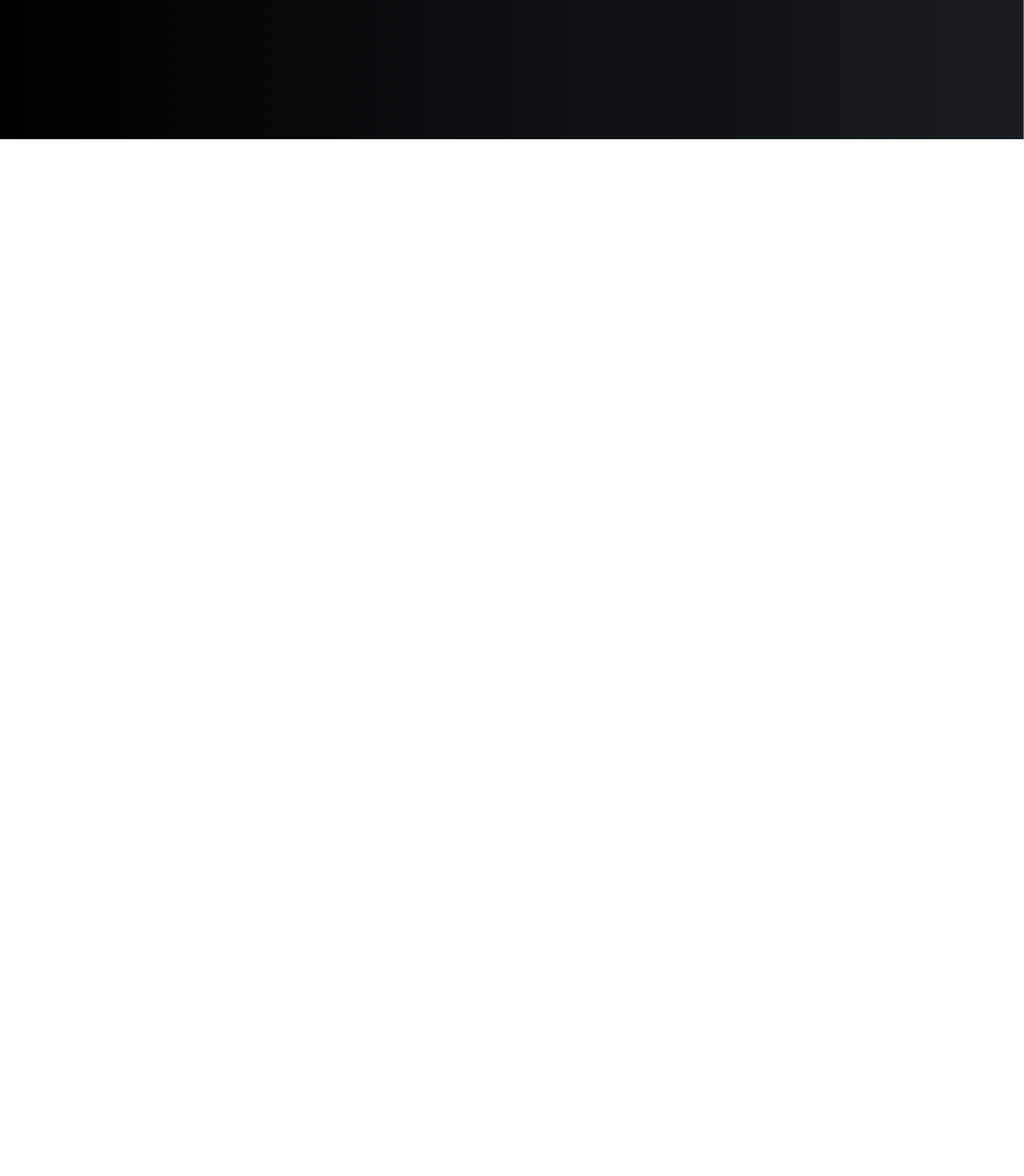
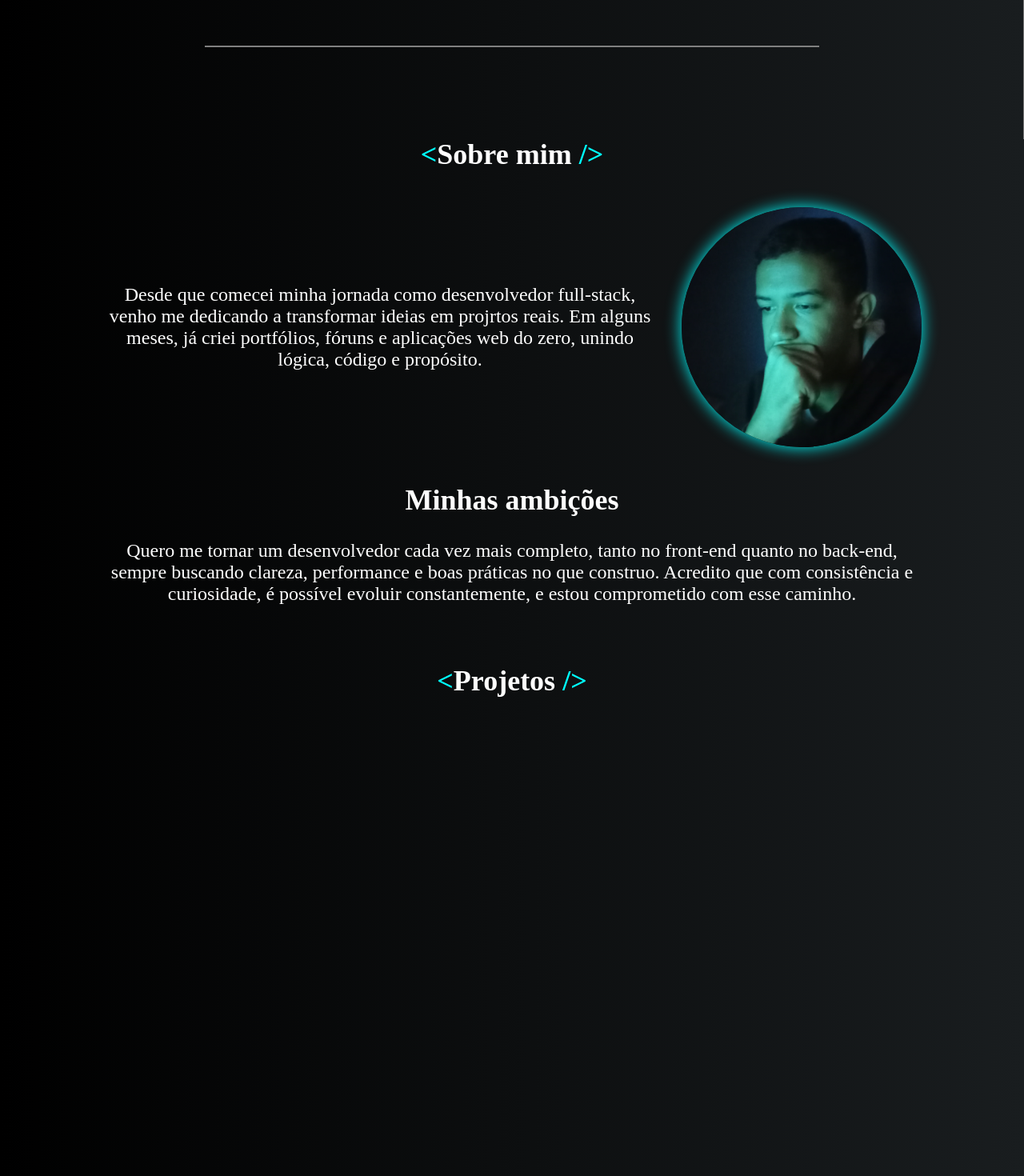
Before and after one commit to venicius8/portfolio, a React (Vite) app: page / in a window 1280 px wide. Shown: the part 626-2096 px from the top of the page at 80% size. Before the commit the page ends 800 px from the top, so only its background shows below. Built offline with nearby package versions, Linux system fonts and the light colour scheme.

Commit message:
add prettyTag e img e projeto, codigo limpo, melhorias

```diff
--- a/src/App.jsx
+++ b/src/App.jsx
@@ -1,16 +1,40 @@
 import Header from "./components/header.jsx"
 import Styles from "./app.module.css";
+import meImg from "./assets/meImg.jpg";
+import Projects from "./components/Projects.jsx";
+import PT from "./components/PrettyTag.jsx";
 
 function App() {
-
   return (
     <>
-      <Header />
+      <Header Styles={Styles} />
 
       <section className={Styles.main}>
         <h1>Olá, me chamo Venícius Miguel</h1>
         <h2>Sou desenvolvedor <span className={Styles.stack}></span></h2>
+        <div></div>
       </section>
+
+      <section id="about" className={Styles.about}>
+        <h1><PT>Sobre mim</PT></h1>
+        <div className={Styles.justifyAboutMe}>
+          <div className={Styles.aboutMe}>
+            <p>
+              Desde que comecei minha jornada como desenvolvedor full-stack, venho me dedicando a transformar ideias em projrtos reais.
+              Em alguns meses, já criei portfólios, fóruns e aplicações web do zero, unindo lógica, código e propósito.
+            </p>
+            <img src={meImg} alt="Minha imagem" />
+          </div>
+        </div>
+        <h2>Minhas ambições</h2>
+        <p>
+          Quero me tornar um desenvolvedor cada vez mais completo, tanto no front-end quanto no back-end, sempre buscando clareza, performance e boas práticas no que construo.
+          Acredito que com consistência e curiosidade, é possível evoluir constantemente, e estou comprometido com esse caminho.
+        </p>
+      </section>
+
+      <Projects Styles={Styles} PT={PT} />
+
     </>
   )
 }
--- a/src/App.module.css
+++ b/src/App.module.css
@@ -1,5 +1,104 @@
+/* Overall styles */
+
+h1, h2 {
+    margin: 5px;
+}
+
+.prettyTag {
+    color: rgb(0, 255, 255);
+}
+
+/* Header section */
+
+.header {
+  margin: 0;
+  padding: 0;
+  background: rgba(0, 0, 0, 0.5);
+  backdrop-filter: blur(10px);
+  color: #fff;
+  padding: 1rem;
+  display: flex;
+  justify-content: space-around;
+  align-items: center;
+  position: sticky;
+  z-index: 1000;
+  top: 0;
+  height: 40px;
+  border-bottom: 1px solid rgb(58, 58, 58);
+}
+
+.name {
+    font-family: "Sansita Swashed";
+    display: flex;
+    justify-content: end;
+    margin-right: 20%;
+}
+
+.navList {
+  display: flex;
+  gap: 2rem;
+  list-style: none;
+  padding: 0;
+  margin: 0;
+}
+
+.navLink {
+  color: #fff;
+  text-decoration: none;
+  font-weight: bold;
+  transition: 0.3s;
+  font-size: 1.5rem;
+  font-weight: 600;
+}
+
+.navLink:hover {
+  color:#71f6ff;
+  box-shadow: 0 0 20px rgb(0, 138, 138);
+  border-radius: 10px;
+}
+
+.navBurger {
+  font-size: 1.5rem;
+  cursor: pointer;
+  display: none;
+}
+
+aside {
+  width: 250px;
+  height: 100vh;
+  background-color: rgba(0, 139, 139, 0.7);
+  backdrop-filter: blur(10px);
+  right: -250px;
+  position: fixed;
+  transition: 0.5s;
+  top: 0;
+  z-index: 1001;
+  border-left: 1px solid rgb(117, 117, 117);
+}
+
+.menu {
+  list-style: none;
+}
+
+.menu li {
+  margin: 30px 0;
+}
+
+.menu a {
+  text-decoration: none;
+  color: #fff;
+  font-size: 2rem;
+  cursor: pointer;
+}
+
+aside.active {
+    right: 0;
+}
+
+/* Main part */
+
 .stack::after {
-    color: cyan;
+    color: rgb(0, 255, 255);
     content: "Front-end";
     animation: stacks 9s infinite;
 }
@@ -14,13 +113,9 @@
     }
 }
 
-h1 {
-    margin: 0;
-}
-
 .main {
     width: auto;
-    height: 80vh;
+    height: 90vh;
     display: flex;
     flex-direction: column;
     justify-content: center;
@@ -28,8 +123,86 @@ h1 {
     font-size: 1.5rem;
 }
 
-@media (max-width: 768px) {
-    .main {
-        font-size: 1rem;
+.main div {
+    width: 60%;
+    height: 2px;
+    background-color: rgb(128, 128, 128);
+    position: relative;
+    top: 150px;
+    animation: mainDiv 2s 4 alternate ease-in-out;
+}
+
+@keyframes mainDiv {
+    0% {
+        top: 150px;
+    } 100% {
+        top: 200px;
     }
 }
+
+/* About section */
+
+.about {
+    font-size: 1.5rem;
+    display: flex;
+    flex-direction: column;
+    text-align: center;
+    margin: 0 10%;
+}
+
+.about img {
+    width: 300px;
+    height: 300px;
+    border-radius: 50%;
+    box-shadow: 0 0 20px rgb(0, 255, 255);
+}
+
+.justifyAboutMe {
+    display: flex;
+    justify-content: center;
+}
+
+.aboutMe {
+    margin-left: 20px;
+    display: flex;
+    align-items: center;
+    gap: 30px;
+    margin: 40px 0;
+}
+
+/* Projects section */
+
+.projects {
+    margin-top: 50px;
+    height: 80vh;
+    font-size: 1.5rem;
+    text-align: center;
+}
+
+/* Responsive to small screen */
+
+@media (max-width: 768px) {
+
+  /* Header */
+
+  .navLink {
+    display: none;
+  }
+
+  .navBurger {
+    display: block;
+  }
+
+  /* Main */
+
+  .main {
+    font-size: 1rem;
+  }
+
+  /* About */
+
+  .aboutMe {
+    flex-direction: column-reverse;
+  }
+
+}
--- a/src/components/Header.jsx
+++ b/src/components/Header.jsx
@@ -1,7 +1,6 @@
 import { useState } from 'react';
-import Styles from './header.module.css';
 
-function Header() {
+function Header({ Styles }) {
     const [menu, setMenu] = useState(false);
     return (
         <>
@@ -9,7 +8,7 @@ function Header() {
                 <h1 className={Styles.name}>Venícius' Dev</h1>
                 <nav>
                     <ul className={Styles.navList}>
-                        <li><a className={Styles.navLink} href="#home">Sobre</a></li>
+                        <li><a className={Styles.navLink} href="#about">Sobre</a></li>
                         <li><a className={Styles.navLink} href="#projects">Projetos</a></li>
                         <li><a className={Styles.navLink} href="#contact">Contato</a></li>
                         <li><a className={Styles.navBurger} onClick={() => setMenu(!menu)}>☰</a></li>
@@ -19,8 +18,8 @@ function Header() {
             <aside className={menu ? Styles.active : Styles.aside}>
                 <nav>
                     <ul className={Styles.menu}>
-                        <li><a onClick={() => setMenu(!menu)} href='#'>&#x2715;</a></li>
-                        <li><a href="#home">Sobre</a></li>
+                        <li><a onClick={() => setMenu(!menu)}>&#x2715;</a></li>
+                        <li><a href="#about">Sobre</a></li>
                         <li><a href="#projects">Projetos</a></li>
                         <li><a href="#contact">Contato</a></li>
                     </ul>
--- a/src/components/Header.module.css
+++ /dev/null
@@ -1,93 +0,0 @@
-.header {
-  margin: 0;
-  padding: 0;
-  background: rgba(0, 0, 0, 0.5);
-  backdrop-filter: blur(10px);
-  color: #fff;
-  padding: 1rem;
-  display: flex;
-  justify-content: space-around;
-  align-items: center;
-  position: sticky;
-  z-index: 1000;
-  top: 0;
-  height: 40px;
-  border-bottom: 1px solid rgb(58, 58, 58);
-}
-
-.name {
-    font-family: "Sansita Swashed";
-    display: flex;
-    justify-content: end;
-    margin-right: 20%;
-}
-
-.navList {
-  display: flex;
-  gap: 2rem;
-  list-style: none;
-  padding: 0;
-  margin: 0;
-}
-
-.navLink {
-  color: #fff;
-  text-decoration: none;
-  font-weight: bold;
-  transition: 0.3s;
-  font-size: 1.5rem;
-  font-weight: 600;
-}
-
-.navLink:hover {
-  color:#71f6ff;
-  box-shadow: 0 0 20px rgb(0, 138, 138);
-  border-radius: 10px;
-}
-
-.navBurger {
-  font-size: 1.5rem;
-  cursor: pointer;
-  display: none;
-}
-
-aside {
-  width: 250px;
-  height: 100vh;
-  background-color: rgba(0, 139, 139, 0.7);
-  backdrop-filter: blur(10px);
-  right: -250px;
-  position: fixed;
-  transition: 0.5s;
-  top: 0;
-  z-index: 1001;
-  border-left: 1px solid rgb(117, 117, 117);
-}
-
-.menu {
-  list-style: none;
-}
-
-.menu li {
-  margin: 30px 0;
-}
-
-.menu a {
-  text-decoration: none;
-  color: #fff;
-  font-size: 2rem;
-}
-
-aside.active {
-    right: 0;
-}
-
-@media (max-width: 768px) {
-  .navLink {
-    display: none;
-  }
-
-  .navBurger {
-    display: block;
-  }
-}
--- /dev/null
+++ b/src/components/PrettyTag.jsx
@@ -0,0 +1,13 @@
+import Styles from "../app.module.css";
+
+function PrettyTag({ children }) {
+    return (
+        <>
+            <span className={Styles.prettyTag}>&lt;</span>
+            {children}
+            <span className={Styles.prettyTag}> /&gt;</span>
+        </>
+    )
+}
+
+export default PrettyTag
--- /dev/null
+++ b/src/components/Projects.jsx
@@ -0,0 +1,9 @@
+function Projects({ Styles, PT }) {
+    return (
+        <section id="projects" className={Styles.projects}>
+            <h1><PT>Projetos</PT></h1>
+        </section>
+    )
+}
+
+export default Projects
```
Also changed, not shown: src/assets/meImg.jpg (added).
